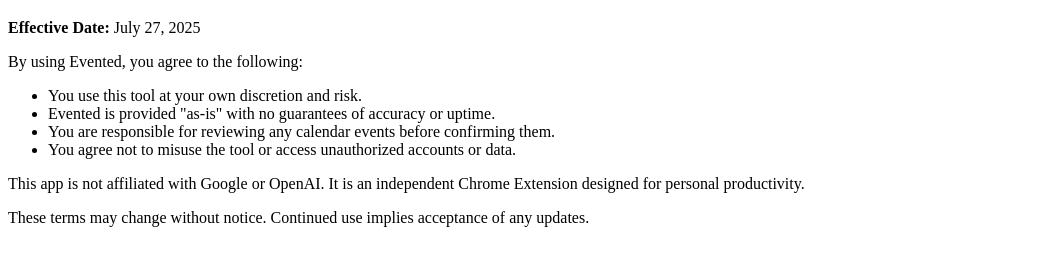
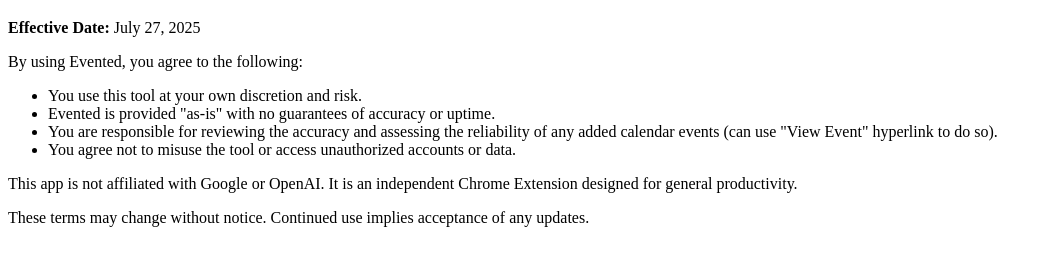
Before and after one commit to sanchithdev/evented-extension, a plain HTML site: page terms.html in a window 1280 px wide. Shown: the part 61-326 px from the top of the page, without its empty margins (0-1048 px from the left). Drawn offline with Linux system fonts and the light colour scheme.

Commit message:
Update terms.html

```diff
--- a/terms.html
+++ b/terms.html
@@ -13,11 +13,11 @@
   <ul>
     <li>You use this tool at your own discretion and risk.</li>
     <li>Evented is provided "as-is" with no guarantees of accuracy or uptime.</li>
-    <li>You are responsible for reviewing any calendar events before confirming them.</li>
+    <li>You are responsible for reviewing the accuracy and assessing the reliability of any added calendar events (can use "View Event" hyperlink to do so).</li>
     <li>You agree not to misuse the tool or access unauthorized accounts or data.</li>
   </ul>
 
-  <p>This app is not affiliated with Google or OpenAI. It is an independent Chrome Extension designed for personal productivity.</p>
+  <p>This app is not affiliated with Google or OpenAI. It is an independent Chrome Extension designed for general productivity.</p>
 
   <p>These terms may change without notice. Continued use implies acceptance of any updates.</p>
 </body>
```
